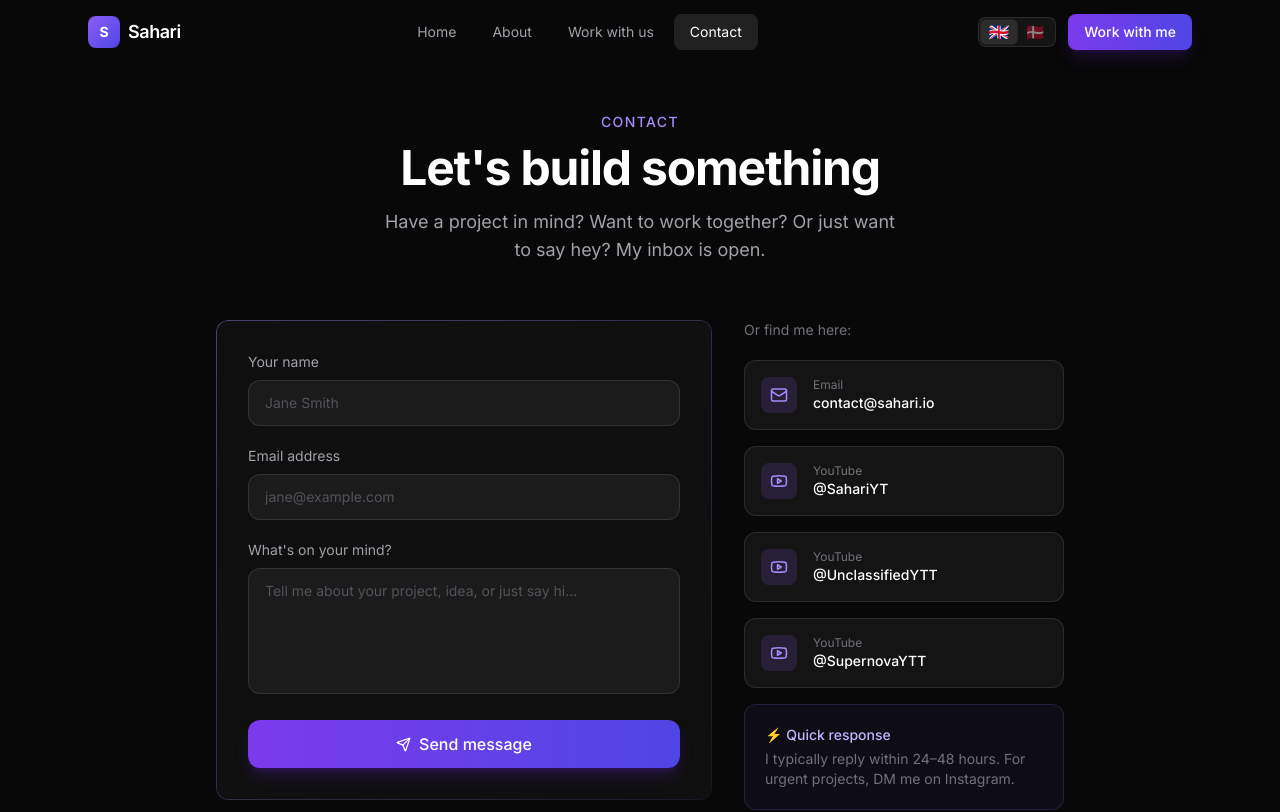
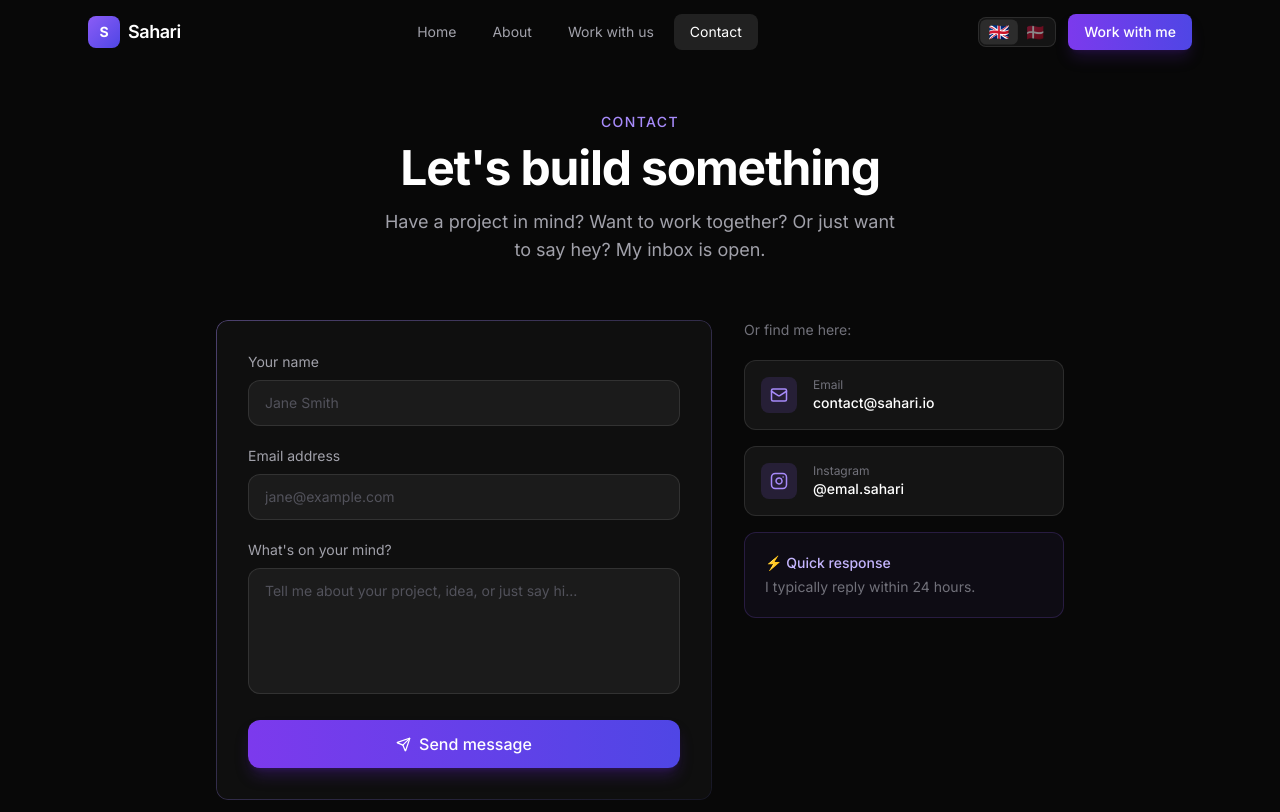
Before and after one commit to EmalSahari/sahari-website, a React (Vite) app: page /contact in a window 1280 px wide. Shown: the top 812 px of the page. Built offline with nearby package versions, Linux system fonts and the light colour scheme.

Commit message:
Fix contact page: unblock form fields, show only email+Instagram, reply within 24 hours

```diff
--- a/src/i18n/translations.js
+++ b/src/i18n/translations.js
@@ -113,9 +113,9 @@ export const translations = {
     'contact.form.success.again': 'Send another message',
     'contact.socials.heading': 'Or find me here:',
     'contact.socials.email': 'Email',
-    'contact.socials.youtube': 'YouTube',
+    'contact.socials.instagram': 'Instagram',
     'contact.quick.heading': '⚡ Quick response',
-    'contact.quick.subtitle': 'I typically reply within 24–48 hours. For urgent projects, DM me on Instagram.',
+    'contact.quick.subtitle': 'I typically reply within 24 hours.',
 
     // 404
     'notFound.eyebrow': '404',
@@ -282,9 +282,9 @@ export const translations = {
     'contact.form.success.again': 'Send en ny besked',
     'contact.socials.heading': 'Eller find mig her:',
     'contact.socials.email': 'Email',
-    'contact.socials.youtube': 'YouTube',
+    'contact.socials.instagram': 'Instagram',
     'contact.quick.heading': '⚡ Hurtigt svar',
-    'contact.quick.subtitle': 'Jeg svarer typisk inden for 24–48 timer. Til akutte projekter, DM mig på Instagram.',
+    'contact.quick.subtitle': 'Jeg svarer typisk inden for 24 timer.',
 
     // 404
     'notFound.eyebrow': '404',
--- a/src/index.css
+++ b/src/index.css
@@ -69,6 +69,7 @@ body {
     mask: linear-gradient(#fff 0 0) content-box, linear-gradient(#fff 0 0);
     -webkit-mask-composite: xor;
     mask-composite: exclude;
+    pointer-events: none;
   }
 
   .glow {
--- a/src/pages/Contact.jsx
+++ b/src/pages/Contact.jsx
@@ -1,6 +1,6 @@
 import { useState } from 'react'
 import { motion } from 'framer-motion'
-import { Mail, Youtube, Send, CheckCircle2 } from 'lucide-react'
+import { Mail, Instagram, Send, CheckCircle2 } from 'lucide-react'
 import { useT } from '../i18n/LanguageContext'
 
 const fadeUp = {
@@ -33,9 +33,7 @@ export default function Contact() {
 
   const socials = [
     { icon: <Mail size={18} />, label: t('contact.socials.email'), value: 'contact@sahari.io', href: 'mailto:contact@sahari.io' },
-    { icon: <Youtube size={18} />, label: t('contact.socials.youtube'), value: '@SahariYT', href: 'https://youtube.com/@SahariYT' },
-    { icon: <Youtube size={18} />, label: t('contact.socials.youtube'), value: '@UnclassifiedYTT', href: 'https://youtube.com/@UnclassifiedYTT' },
-    { icon: <Youtube size={18} />, label: t('contact.socials.youtube'), value: '@SupernovaYTT', href: 'https://youtube.com/@SupernovaYTT' },
+    { icon: <Instagram size={18} />, label: t('contact.socials.instagram'), value: '@emal.sahari', href: 'https://instagram.com/emal.sahari' },
   ]
 
   return (
```
